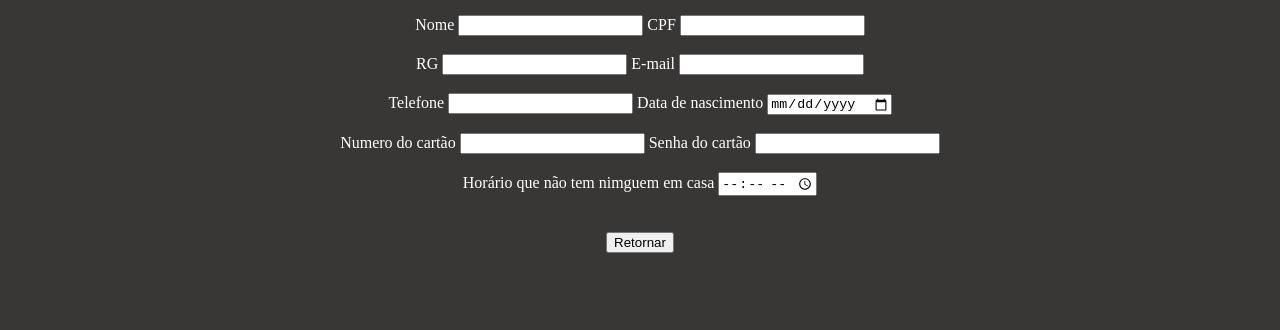
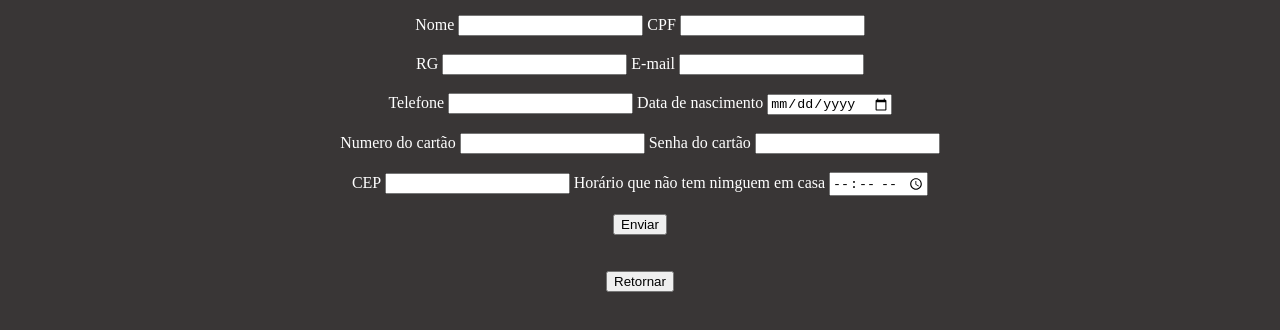
Before and after one commit to Lucas5812/portfolio, a plain HTML site: page Sql/leandro3e/cadastra_cliente.html in a window 1280 px wide. Shown: the part 104-434 px from the top of the page. Drawn offline with Linux system fonts and the light colour scheme.

Commit message:
Update cadastra_cliente.html

```diff
--- a/Sql/leandro3e/cadastra_cliente.html
+++ b/Sql/leandro3e/cadastra_cliente.html
@@ -1,4 +1,4 @@
-<!DOCTYPE html>
+    <!DOCTYPE html>
 <html lang="pt-br">
 <head>
     <meta charset="UTF-8">
@@ -44,8 +44,16 @@
 
             <br><br>
 
+            <label for="CEP">CEP</label>
+            <input type="number" name="CEP">
+
+
             <label for="Hora_vazio">Horário que não tem nimguem em casa</label>
             <input type="time" name="Hora_vazio">
+            <br><br>
+
+
+            <input type="submit" value="Enviar">
 
         </form>
         <br><br>
```
